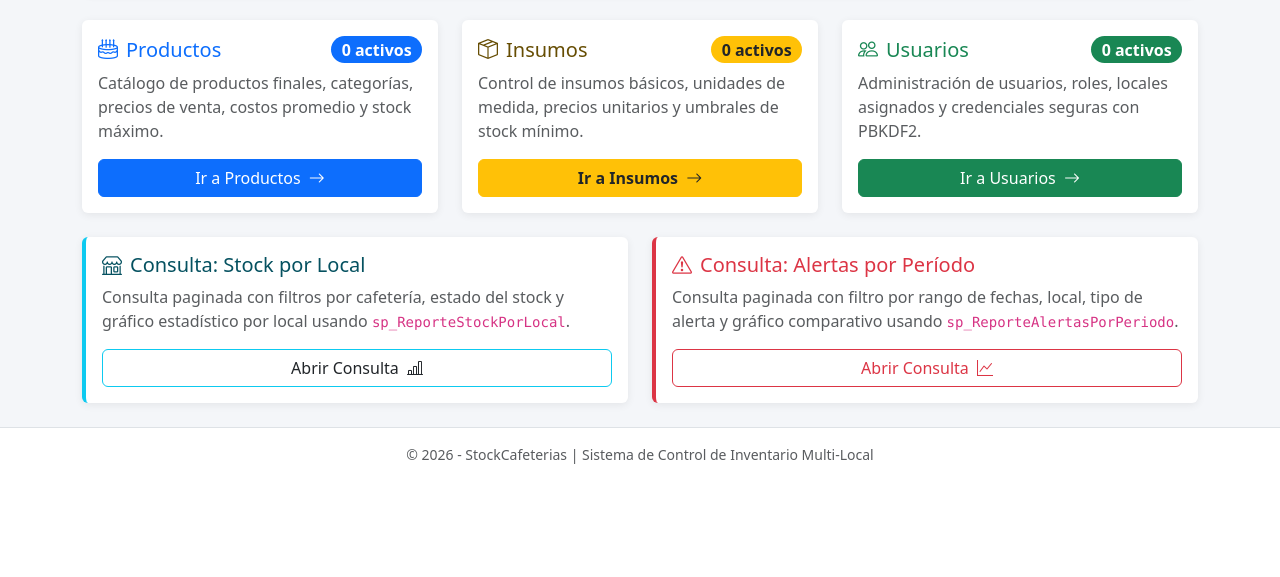
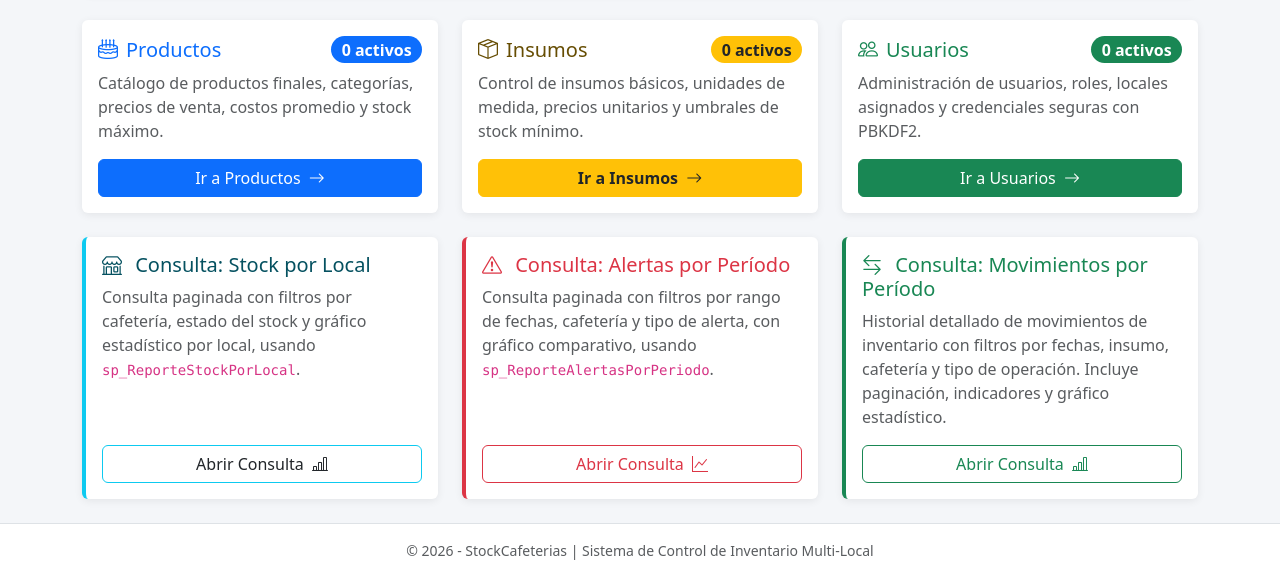
Before and after one commit to SherlonSerrano/StockCafeterias, an ASP.NET Core app: page / in a window 1280 px wide. Shown: the part 342-919 px from the top of the page. Before the commit the page ends 806 px from the top, so only its background shows below. Run offline with ASP.NET Core 8, Linux system fonts and the light colour scheme.

Commit message:
PA4: agrega tercera consulta a la pagina principal

```diff
--- a/StockCafeterias.Web/Views/Home/Index.cshtml
+++ b/StockCafeterias.Web/Views/Home/Index.cshtml
@@ -21,7 +21,10 @@
     </div>
 }
 
+
 <div class="row g-4 mb-4">
+
+
     <div class="col-md-4">
         <div class="card h-100">
             <div class="card-body d-flex flex-column">
@@ -29,17 +32,26 @@
                     <h5 class="card-title text-primary mb-0">
                         <i class="bi bi-cake2 me-2"></i>Productos
                     </h5>
-                    <span class="badge bg-primary rounded-pill fs-6">@ViewBag.TotalProductos activos</span>
+                    <span class="badge bg-primary rounded-pill fs-6">
+                        @ViewBag.TotalProductos activos
+                    </span>
                 </div>
+
                 <p class="card-text text-muted flex-grow-1">
-                    Catálogo de productos finales, categorías, precios de venta, costos promedio y stock máximo.
+                    Catálogo de productos finales, categorías, precios de venta,
+                    costos promedio y stock máximo.
                 </p>
-                <a asp-controller="Productos" asp-action="Index" class="btn btn-primary">
-                    Ir a Productos <i class="bi bi-arrow-right ms-1"></i>
+
+                <a asp-controller="Productos"
+                   asp-action="Index"
+                   class="btn btn-primary">
+                    Ir a Productos
+                    <i class="bi bi-arrow-right ms-1"></i>
                 </a>
             </div>
         </div>
     </div>
+
 
     <div class="col-md-4">
         <div class="card h-100">
@@ -48,17 +60,26 @@
                     <h5 class="card-title text-warning-emphasis mb-0">
                         <i class="bi bi-box-seam me-2"></i>Insumos
                     </h5>
-                    <span class="badge bg-warning text-dark rounded-pill fs-6">@ViewBag.TotalInsumos activos</span>
+                    <span class="badge bg-warning text-dark rounded-pill fs-6">
+                        @ViewBag.TotalInsumos activos
+                    </span>
                 </div>
+
                 <p class="card-text text-muted flex-grow-1">
-                    Control de insumos básicos, unidades de medida, precios unitarios y umbrales de stock mínimo.
+                    Control de insumos básicos, unidades de medida,
+                    precios unitarios y umbrales de stock mínimo.
                 </p>
-                <a asp-controller="Insumos" asp-action="Index" class="btn btn-warning text-dark fw-semibold">
-                    Ir a Insumos <i class="bi bi-arrow-right ms-1"></i>
+
+                <a asp-controller="Insumos"
+                   asp-action="Index"
+                   class="btn btn-warning text-dark fw-semibold">
+                    Ir a Insumos
+                    <i class="bi bi-arrow-right ms-1"></i>
                 </a>
             </div>
         </div>
     </div>
+
 
     <div class="col-md-4">
         <div class="card h-100">
@@ -67,51 +88,105 @@
                     <h5 class="card-title text-success mb-0">
                         <i class="bi bi-people me-2"></i>Usuarios
                     </h5>
-                    <span class="badge bg-success rounded-pill fs-6">@ViewBag.TotalUsuarios activos</span>
+                    <span class="badge bg-success rounded-pill fs-6">
+                        @ViewBag.TotalUsuarios activos
+                    </span>
                 </div>
+
                 <p class="card-text text-muted flex-grow-1">
-                    Administración de usuarios, roles, locales asignados y credenciales seguras con PBKDF2.
+                    Administración de usuarios, roles, locales asignados
+                    y credenciales seguras con PBKDF2.
                 </p>
-                <a asp-controller="Usuarios" asp-action="Index" class="btn btn-success">
-                    Ir a Usuarios <i class="bi bi-arrow-right ms-1"></i>
-                </a>
-            </div>
-        </div>
-    </div>
-</div>
 
-<div class="row g-4">
-    <div class="col-md-6">
-        <div class="card h-100 border-start border-4 border-info">
-            <div class="card-body d-flex flex-column">
-                <h5 class="card-title text-info-emphasis">
-                    <i class="bi bi-shop me-2"></i>Consulta: Stock por Local
-                </h5>
-                <p class="card-text text-muted flex-grow-1">
-                    Consulta paginada con filtros por cafetería, estado del stock y gráfico estadístico por local
-                    usando <code>sp_ReporteStockPorLocal</code>.
-                </p>
-                <a asp-controller="Consultas" asp-action="StockPorLocal" class="btn btn-outline-info text-dark">
-                    Abrir Consulta <i class="bi bi-bar-chart-line ms-1"></i>
+                <a asp-controller="Usuarios"
+                   asp-action="Index"
+                   class="btn btn-success">
+                    Ir a Usuarios
+                    <i class="bi bi-arrow-right ms-1"></i>
                 </a>
             </div>
         </div>
     </div>
 
-    <div class="col-md-6">
-        <div class="card h-100 border-start border-4 border-danger">
+</div>
+
+
+<div class="row g-4">
+
+
+    <div class="col-md-4">
+        <div class="card h-100 border-start border-4 border-info">
             <div class="card-body d-flex flex-column">
-                <h5 class="card-title text-danger">
-                    <i class="bi bi-exclamation-triangle me-2"></i>Consulta: Alertas por Período
+                <h5 class="card-title text-info-emphasis">
+                    <i class="bi bi-shop me-2"></i>
+                    Consulta: Stock por Local
                 </h5>
+
                 <p class="card-text text-muted flex-grow-1">
-                    Consulta paginada con filtro por rango de fechas, local, tipo de alerta y gráfico comparativo
-                    usando <code>sp_ReporteAlertasPorPeriodo</code>.
+                    Consulta paginada con filtros por cafetería,
+                    estado del stock y gráfico estadístico por local,
+                    usando <code>sp_ReporteStockPorLocal</code>.
                 </p>
-                <a asp-controller="Consultas" asp-action="AlertasPorPeriodo" class="btn btn-outline-danger">
-                    Abrir Consulta <i class="bi bi-graph-up ms-1"></i>
+
+                <a asp-controller="Consultas"
+                   asp-action="StockPorLocal"
+                   class="btn btn-outline-info text-dark">
+                    Abrir Consulta
+                    <i class="bi bi-bar-chart-line ms-1"></i>
                 </a>
             </div>
         </div>
     </div>
+
+
+    <div class="col-md-4">
+        <div class="card h-100 border-start border-4 border-danger">
+            <div class="card-body d-flex flex-column">
+                <h5 class="card-title text-danger">
+                    <i class="bi bi-exclamation-triangle me-2"></i>
+                    Consulta: Alertas por Período
+                </h5>
+
+                <p class="card-text text-muted flex-grow-1">
+                    Consulta paginada con filtros por rango de fechas,
+                    cafetería y tipo de alerta, con gráfico comparativo,
+                    usando <code>sp_ReporteAlertasPorPeriodo</code>.
+                </p>
+
+                <a asp-controller="Consultas"
+                   asp-action="AlertasPorPeriodo"
+                   class="btn btn-outline-danger">
+                    Abrir Consulta
+                    <i class="bi bi-graph-up ms-1"></i>
+                </a>
+            </div>
+        </div>
+    </div>
+
+
+    <div class="col-md-4">
+        <div class="card h-100 border-start border-4 border-success">
+            <div class="card-body d-flex flex-column">
+                <h5 class="card-title text-success">
+                    <i class="bi bi-arrow-left-right me-2"></i>
+                    Consulta: Movimientos por Período
+                </h5>
+
+                <p class="card-text text-muted flex-grow-1">
+                    Historial detallado de movimientos de inventario
+                    con filtros por fechas, insumo, cafetería y tipo
+                    de operación. Incluye paginación, indicadores
+                    y gráfico estadístico.
+                </p>
+
+                <a asp-controller="Consultas"
+                   asp-action="MovimientosPorPeriodo"
+                   class="btn btn-outline-success">
+                    Abrir Consulta
+                    <i class="bi bi-bar-chart-line ms-1"></i>
+                </a>
+            </div>
+        </div>
+    </div>
+
 </div>
```
